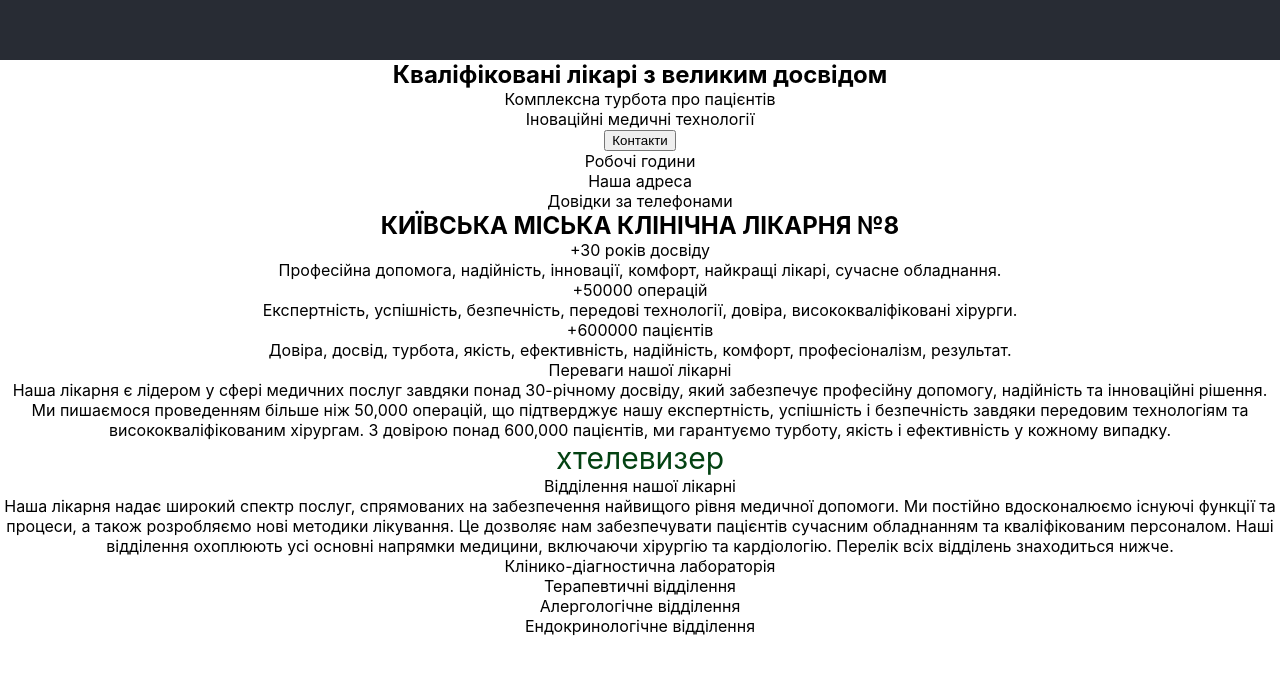
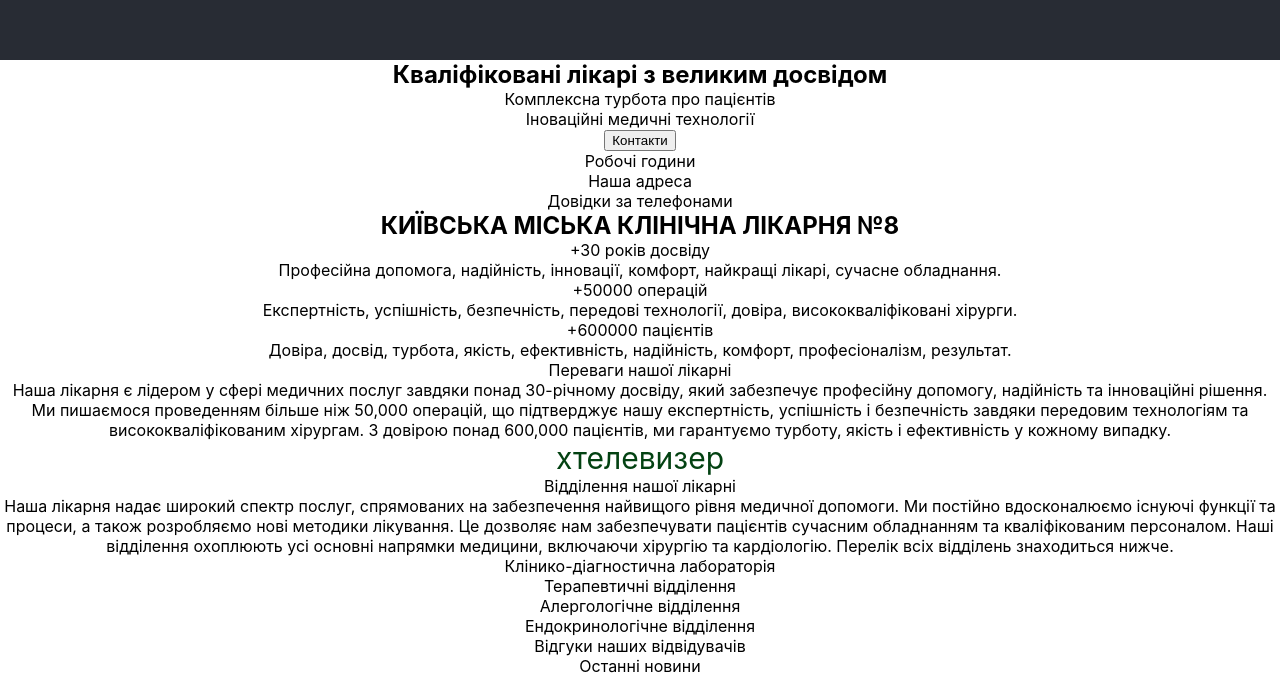
Before and after one commit to EugeneNikiforov/eighth-hospital, a React (Create React App) app: page / in a window 1280 px wide. Shown: the part 740-1416 px from the top of the page. Before the commit the page ends 1376 px from the top, so only its background shows below. Built offline with nearby package versions, Linux system fonts and the light colour scheme.

Commit message:
event and visitorfeed added

```diff
--- a/src/components/App.jsx
+++ b/src/components/App.jsx
@@ -7,6 +7,8 @@ import DescSection from "./DescSection/DescSection";
 import Stats from "./Stats/Stats";
 import VideoSection from "./VideoSection/VideoSection";
 import Occupation from "./Occupation/Occupation";
+import VisitorFeed from "./VisitorFeed/VisitorFeed";
+import EventFeed from "./EventFeed/EventFeed";
 import css from "./App.module.scss";
 
 function App() {
@@ -33,6 +35,8 @@ function App() {
         <Stats />
         <VideoSection />
         <Occupation />
+        <VisitorFeed />
+        <EventFeed />
       </main>
     </div>
   );
--- /dev/null
+++ b/src/components/EventFeed/EventFeed.jsx
@@ -0,0 +1,9 @@
+const EventFeed = () => {
+  return (
+    <section>
+      <p>Останні новини</p>
+    </section>
+  );
+};
+
+export default EventFeed;
--- /dev/null
+++ b/src/components/SelfAd/SelfAd.jsx
@@ -0,0 +1 @@
+const SelfAd = () => {};
--- /dev/null
+++ b/src/components/VisitorFeed/VisitorFeed.jsx
@@ -0,0 +1,31 @@
+const VisitorFeed = () => {
+  return (
+    <section>
+      <p>Відгуки наших відвідувачів</p>
+      <ul>
+        <li>
+          <p></p>
+          <p></p>
+          <p></p>
+        </li>
+        <li>
+          <p></p>
+          <p></p>
+          <p></p>
+        </li>
+        <li>
+          <p></p>
+          <p></p>
+          <p></p>
+        </li>
+        <li>
+          <p></p>
+          <p></p>
+          <p></p>
+        </li>
+      </ul>
+    </section>
+  );
+};
+
+export default VisitorFeed;
```
